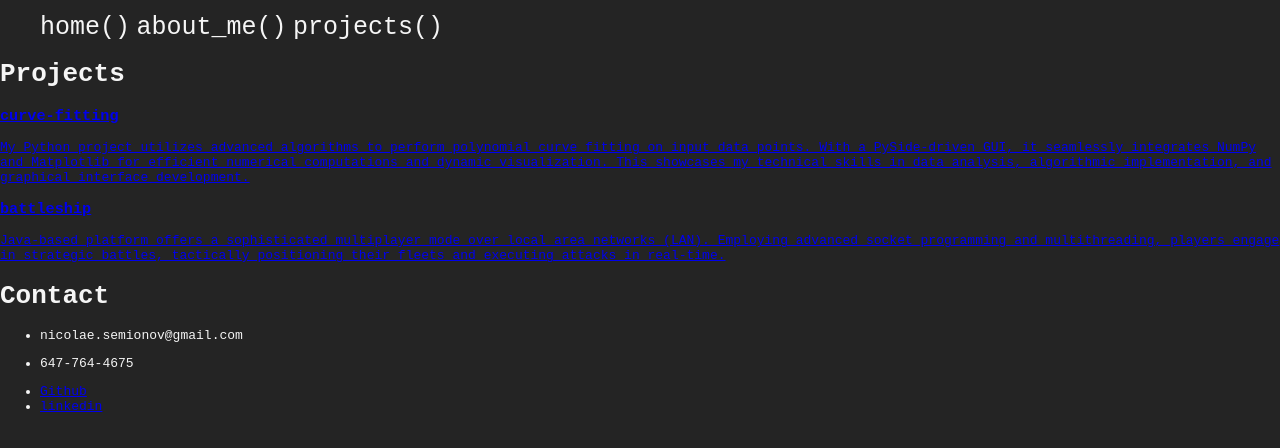
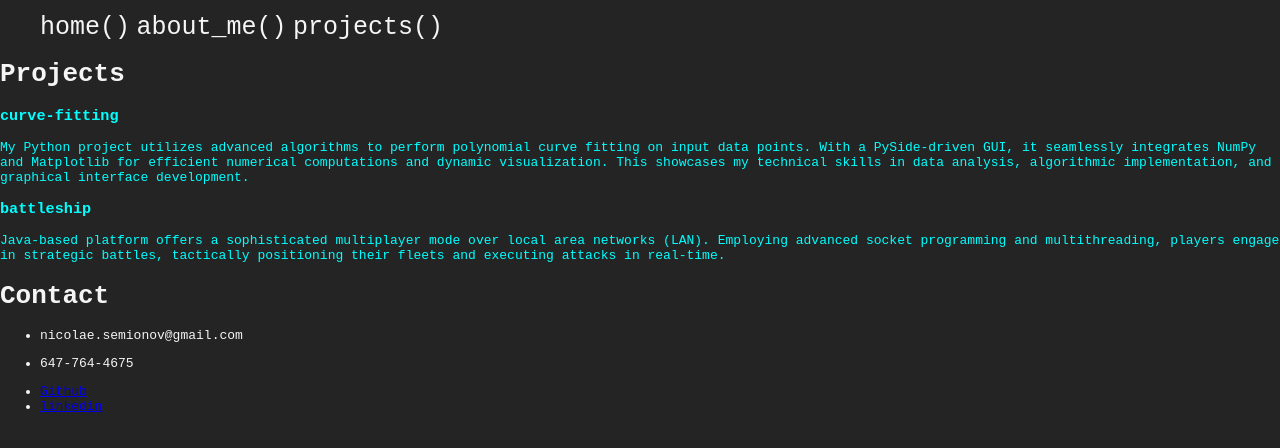
Before and after one commit to NicoSem/nicosem.github.io, a React (Create React App) app: page /projects in a window 1280 px wide. Shown: the top 448 px of the page. Built offline with nearby package versions, Linux system fonts and the light colour scheme.

Commit message:
Added projects page styling

```diff
--- a/src/pages/ProjectsPage.js
+++ b/src/pages/ProjectsPage.js
@@ -1,3 +1,4 @@
+import "./ProjectsPage.scss"
 import { Link } from "react-router-dom"
 import projects from "../components/ProjectDetails"
 
@@ -5,12 +6,15 @@ const ProjectsPage = () => {
     return (
         <>
             <h1>Projects</h1>
+            <div className="project">
                 {projects.map(project => (
                     <Link to={`/projects/${project.name}`}>
                         <h3>{project.name}</h3>
                         <p>{project.description}</p>
                     </Link>
                 ))}
+            </div>
+
         </>
 
     )
--- /dev/null
+++ b/src/pages/ProjectsPage.scss
@@ -0,0 +1,4 @@
+.project a{
+    text-decoration: none;
+    color: aqua;
+}
--- a/src/style.scss
+++ b/src/style.scss
@@ -2,5 +2,6 @@
 body {
     font-family: monospace;
     color: whitesmoke;
+    text-decoration: none;
     background-color: rgb(36, 36, 36);
 }
```
Lines whose indentation alone changed are shown as unchanged.
